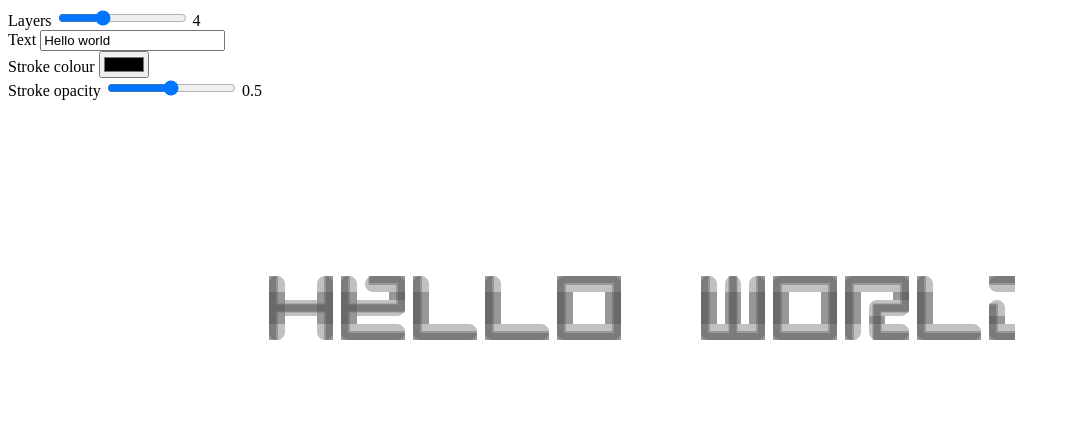
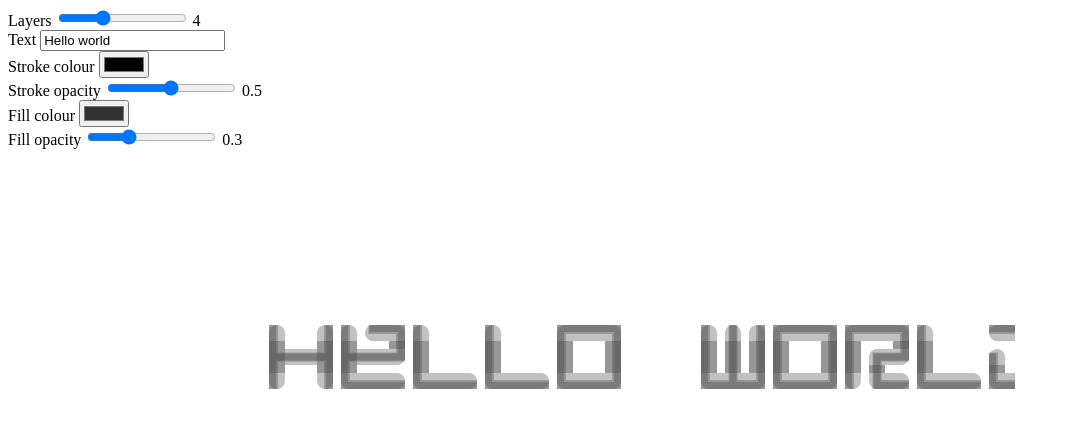
Before and after one commit to velvetkevorkian/modulo-study, a Vue app: page / in a window 1280 px wide. Shown: the top 428 px of the page, without its empty margins (0-1070 px from the left). Built offline with nearby package versions, Linux system fonts and the light colour scheme.

Commit message:
fill style

```diff
--- a/src/App.vue
+++ b/src/App.vue
@@ -20,8 +20,27 @@
         Stroke opacity
         <input type='range' v-model='strokeOpacity' step='0.1' min='0' max='1' /> {{strokeOpacity}}
       </label>
+
+      <label>
+        Fill colour
+        <input type='color' v-model='fillColor' />
+      </label>
+
+      <label>
+        Fill opacity
+        <input type='range' v-model='fillOpacity' step='0.1' min='0' max='1' /> {{fillOpacity}}
+      </label>
     </form>
-    <Modulo :layers-prop='layers' :text='text' :stroke-color='strokeColor' :stroke-opacity='strokeOpacity' />
+
+    <Modulo
+      :layers-prop='layers'
+      :text='text'
+      :stroke-color='strokeColor'
+      :stroke-opacity='strokeOpacity'
+      :fill-color='fillColor'
+      :fill-opacity='fillOpacity'
+    />
+
   </div>
 </template>
 
@@ -38,7 +57,9 @@ export default {
       layers: 4,
       text: 'Hello world',
       strokeColor: '#666',
-      strokeOpacity: 0.5
+      strokeOpacity: 0.5,
+      fillColor: '#323232',
+      fillOpacity: 0.3
     }
   }
 }
--- a/src/components/Modulo.vue
+++ b/src/components/Modulo.vue
@@ -7,7 +7,7 @@
       <text
       v-for='layer in layers'
       :key='layer'
-      :style='strokeStyle + randomFont()'
+      :style='svgStyle + randomFont()'
       x='0' y='65'>
         {{text}}
       </text>
@@ -21,7 +21,9 @@ export default {
     text: {type: String, default: 'Hello world'},
     layersProp: {default: 4},
     strokeColor: {type: String},
-    strokeOpacity: {}
+    strokeOpacity: {},
+    fillColor: {type: String},
+    fillOpacity: {}
   },
 
   computed: {
@@ -29,8 +31,11 @@ export default {
       return parseInt(this.layersProp)
     },
 
-    strokeStyle() {
-      return `stroke: ${this.hexToRGBA(this.strokeColor, this.strokeOpacity)};`
+    svgStyle() {
+      return `
+        stroke: ${this.hexToRGBA(this.strokeColor, this.strokeOpacity)};
+        fill: ${this.hexToRGBA(this.fillColor, this.fillOpacity)};
+      `
     },
   },
 
@@ -66,7 +71,6 @@ export default {
   }
 
   text {
-    fill: rgba(50, 50, 50, 0.3);
     font-size: 4em;
     mix-blend-mode: color-dodge;
     user-select: none;
```
